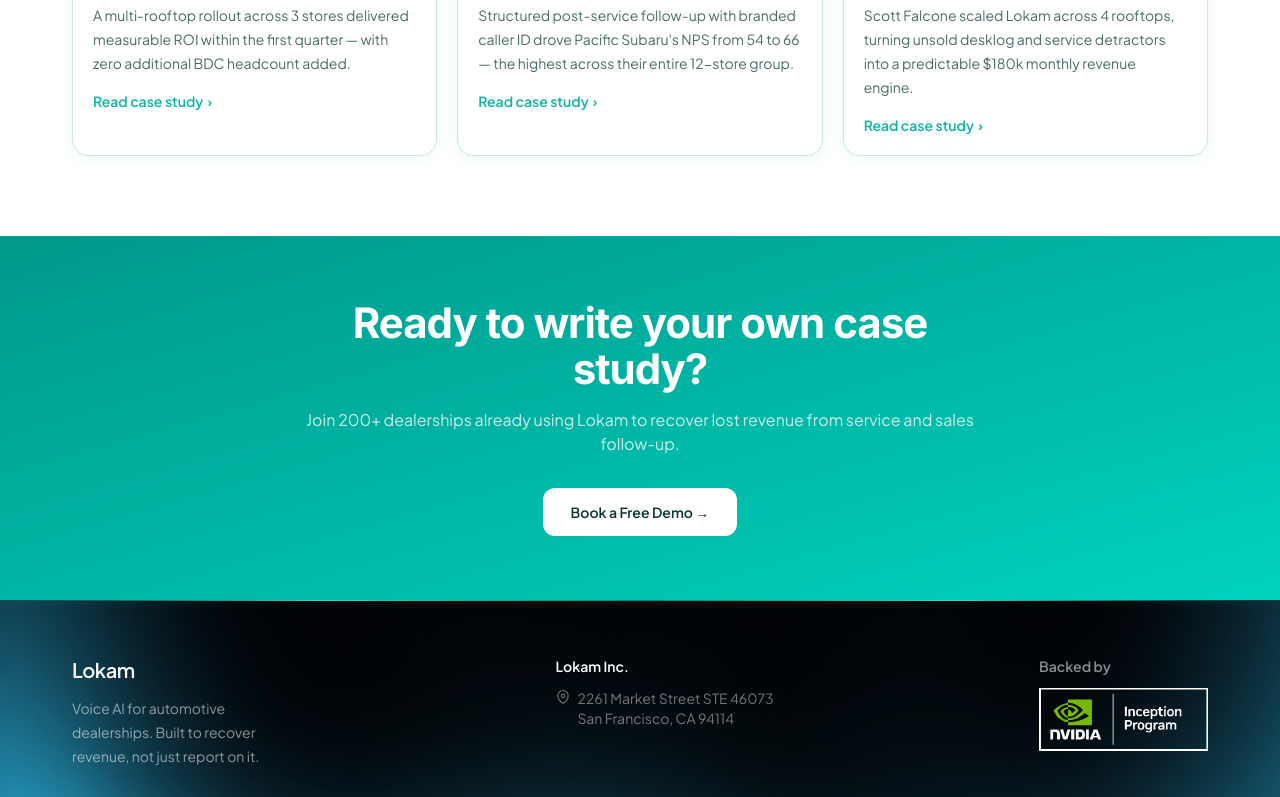
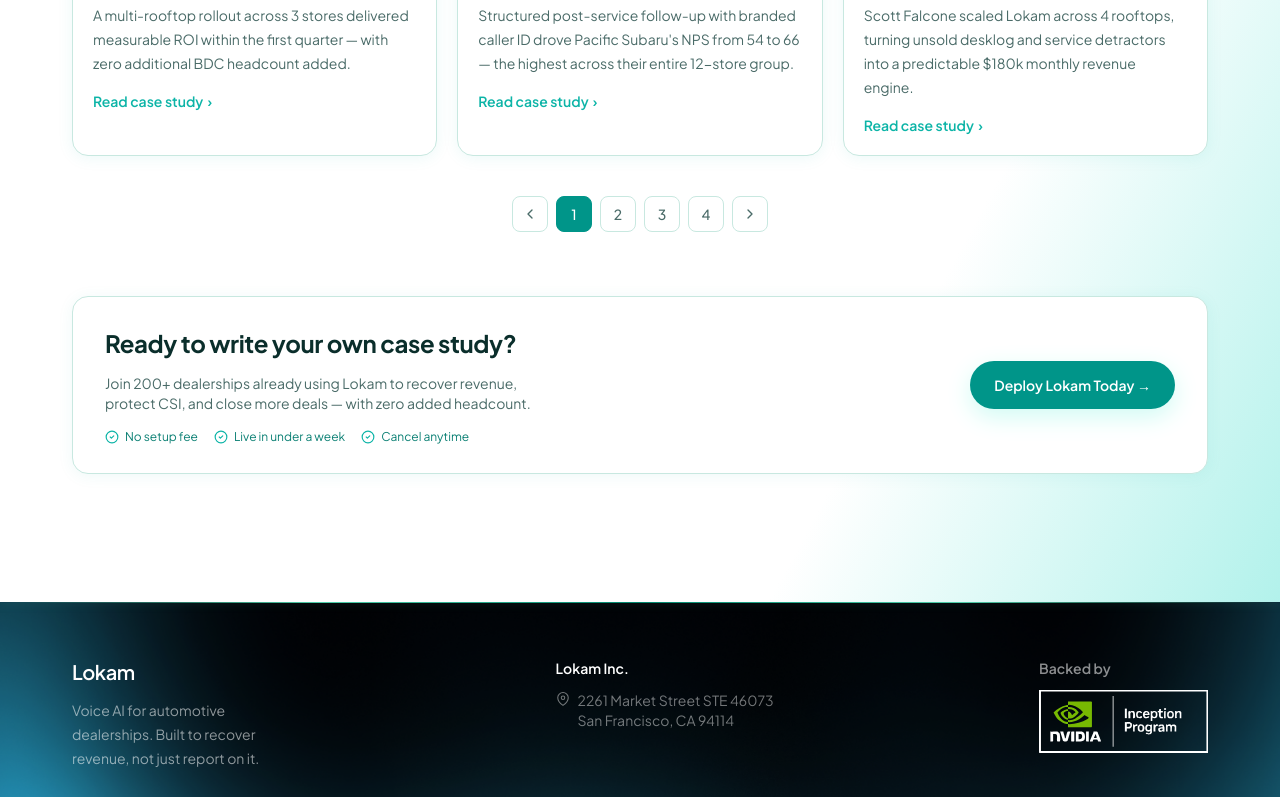
Before and after one commit to Lokam-AI/lokam-website, a Next.js app: page /case-studies in a window 1280 px wide. Shown: the part 1863-2660 px from the top of the page. Built offline with nearby package versions, Linux system fonts and the light colour scheme.

Commit message:
case study page 3

```diff
--- a/app/case-studies/page.tsx
+++ b/app/case-studies/page.tsx
@@ -228,7 +228,7 @@
   return (
     <>
       <Nav />
-      <main className="bg-white">
+      <main style={{ background: "linear-gradient(to bottom right, #ffffff 80%, rgba(0, 211, 189, 0.3) 100%)" }}>
 
         {/* ── Hero ── */}
         <section className="pt-16 pb-12 text-center px-4">
@@ -274,7 +274,7 @@
                 <div className="text-center">
                   <p
                     className="font-display font-bold leading-none"
-                    style={{ fontSize: "clamp(28px, 4vw, 44px)", color: "#0CB4A7" }}
+                    style={{ fontSize: "clamp(28px, 4vw, 44px)", color: "#00968B" }}
                   >
                     {s.value}
                   </p>
@@ -383,34 +383,81 @@
               <StudyCard key={study.dealership} study={study} />
             ))}
           </div>
+
+          {/* ── Pagination ── */}
+          <div className="flex items-center justify-center gap-2 mt-10 mb-16">
+            <button
+              className="flex items-center justify-center rounded-lg w-9 h-9 transition-colors"
+              style={{ border: "1px solid #C8E8E0", background: "#fff", color: "#4A6B68" }}
+            >
+              <svg width="16" height="16" viewBox="0 0 24 24" fill="none" stroke="currentColor" strokeWidth="2" strokeLinecap="round" strokeLinejoin="round">
+                <path d="m15 18-6-6 6-6" />
+              </svg>
+            </button>
+            {[1, 2, 3, 4].map((page) => (
+              <button
+                key={page}
+                className="flex items-center justify-center rounded-lg w-9 h-9 font-sans font-medium text-sm transition-colors"
+                style={
+                  page === 1
+                    ? { background: "#009589", color: "#fff", border: "1px solid #009589" }
+                    : { background: "#fff", color: "#4A6B68", border: "1px solid #C8E8E0" }
+                }
+              >
+                {page}
+              </button>
+            ))}
+            <button
+              className="flex items-center justify-center rounded-lg w-9 h-9 transition-colors"
+              style={{ border: "1px solid #C8E8E0", background: "#fff", color: "#4A6B68" }}
+            >
+              <svg width="16" height="16" viewBox="0 0 24 24" fill="none" stroke="currentColor" strokeWidth="2" strokeLinecap="round" strokeLinejoin="round">
+                <path d="m9 18 6-6-6-6" />
+              </svg>
+            </button>
           </div>
 
           {/* ── Bottom CTA ── */}
-        <section
-          className="py-16 px-4"
-          style={{ background: "linear-gradient(to bottom right, #00988B, #00D3BD)" }}
+          <div
+              className="flex flex-col md:flex-row items-start md:items-center justify-between gap-6 rounded-2xl bg-white px-8 py-8 md:py-7 mb-12"
+              style={{ marginTop: "34px", border: "1px solid #C8E8E0", boxShadow: "0 2px 16px rgba(12,176,162,0.07)" }}
             >
-          <div className="max-w-[680px] mx-auto text-center">
+              {/* Left */}
+              <div className="flex flex-col gap-3">
                 <h2
-              className="font-display font-bold text-white mb-4"
-              style={{ fontSize: "clamp(24px, 3.5vw, 42px)", letterSpacing: "-1px", lineHeight: "1.1" }}
+                  className="font-sans font-bold text-[#0A2E2B]"
+                  style={{ fontSize: "clamp(18px, 2.5vw, 24px)", letterSpacing: "-0.4px" }}
                 >
                   Ready to write your own case study?
                 </h2>
-            <p className="font-sans text-base text-white mb-8" style={{ opacity: 0.8 }}>
-              Join 200+ dealerships already using Lokam to recover lost revenue from service and sales follow-up.
+                <p className="font-sans text-sm text-[#4A6B68]" style={{ maxWidth: 440 }}>
+                  Join 200+ dealerships already using Lokam to recover revenue, protect CSI, and close more deals — with zero added headcount.
                 </p>
+                <div className="flex flex-wrap items-center gap-4 mt-1">
+                  {["No setup fee", "Live in under a week", "Cancel anytime"].map((item) => (
+                    <span key={item} className="inline-flex items-center gap-1.5 font-sans text-xs text-[#0C8074]">
+                      <svg width="14" height="14" viewBox="0 0 24 24" fill="none" stroke="#0CB4A7" strokeWidth="2" strokeLinecap="round" strokeLinejoin="round">
+                        <circle cx="12" cy="12" r="10" />
+                        <path d="m9 12 2 2 4-4" />
+                      </svg>
+                      {item}
+                    </span>
+                  ))}
+                </div>
+              </div>
+
+              {/* Right */}
               <a
                 href="https://calendly.com/saleeq-lokam/30-minutes-meeting"
                 target="_blank"
                 rel="noopener noreferrer"
-              className="inline-flex items-center gap-2 px-7 py-3.5 rounded-xl font-sans font-semibold text-sm"
-              style={{ background: "#fff", color: "#0A3530" }}
+                className="flex-shrink-0 inline-flex items-center gap-2 px-6 py-3.5 rounded-full font-sans font-semibold text-sm text-white whitespace-nowrap transition-all duration-200 hover:scale-[1.03] hover:brightness-110 active:scale-[0.98]"
+                style={{ background: "#009589", color: "#fff", boxShadow: "0 8px 24px #D1FBF4" }}
               >
-              Book a Free Demo →
+                Deploy Lokam Today →
               </a>
           </div>
-        </section>
+        </div>
 
       </main>
       <Footer />
```
Lines whose indentation alone changed are shown as unchanged.
